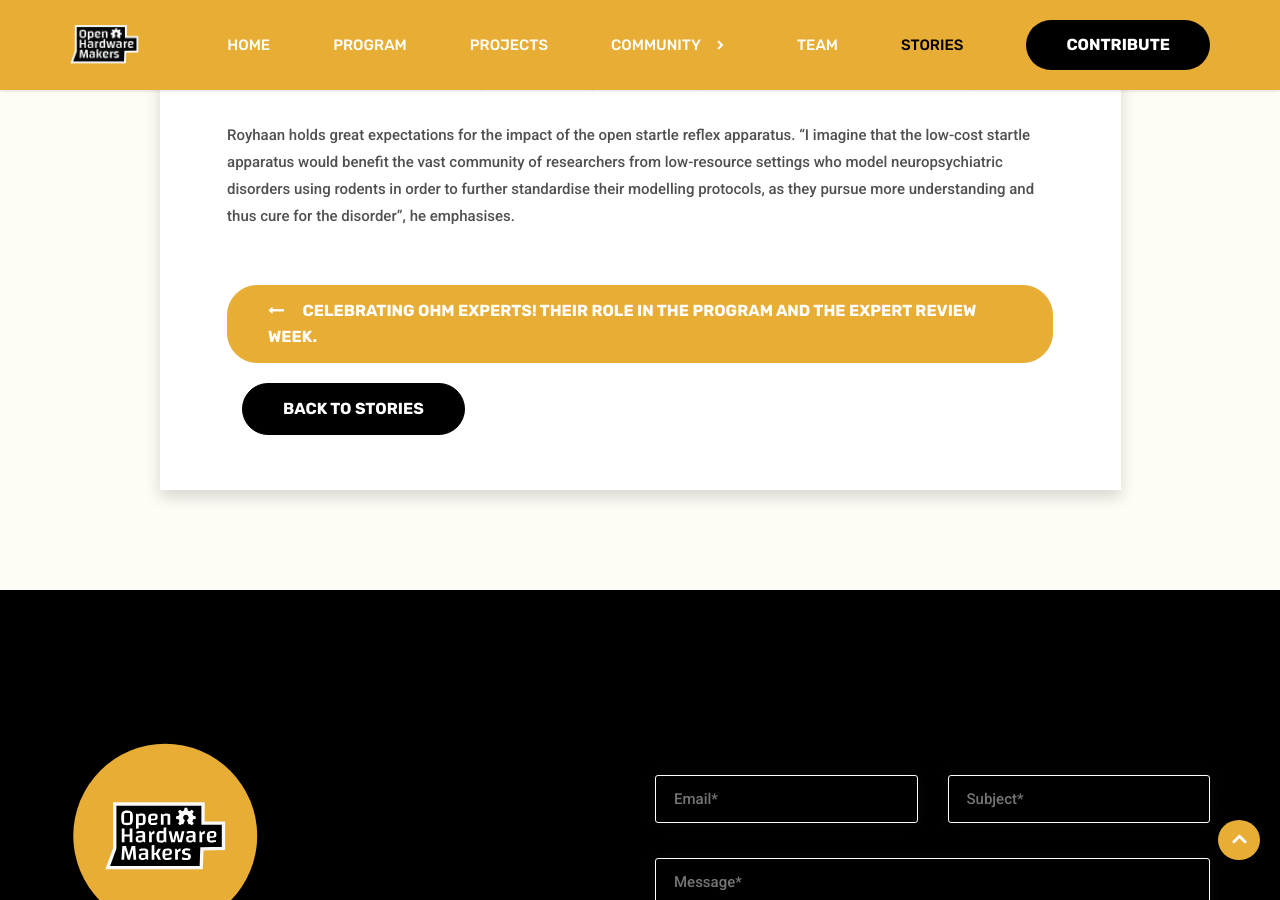
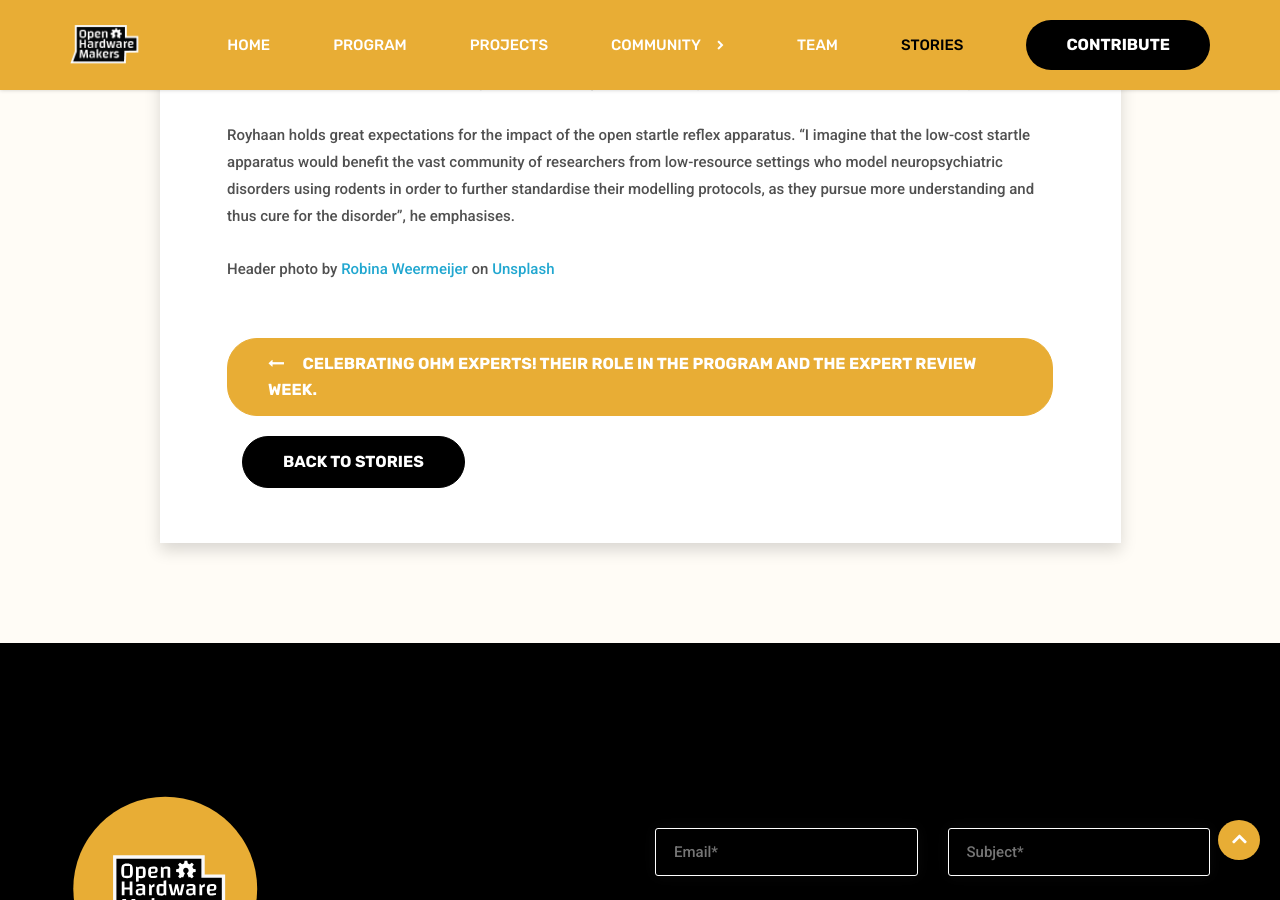
Before and after one commit to ohwmakers/ohwmakers-website, a Jekyll site: the page built from collections/_stories/startle_apparaturs.md, in a window 1280 px wide and 900 px high, scrolled down 1951 px. Built offline with Jekyll 4.4.1, drawn with Linux system fonts in a browser that asks for light colours; part of the change alters nothing that is shown.

```diff
--- a/collections/_stories/startle_apparaturs.md
+++ b/collections/_stories/startle_apparaturs.md
@@ -3,7 +3,7 @@ layout: post
 title: " Open neuropsychiatric research? Meet Royhaan Folarin and the open startle reflex apparatus"
 date: 2022-11-30 08:13:00 +0000
 tag: ["program","cohort2"]
-featured-image: "/assets/images/posts/passion.jpg"
+featured-image: "/assets/images/posts/brain.jpg"
 ---
 
 
@@ -26,3 +26,6 @@ As Royhaan is also a 3D-printing expert and an advocate of Free and Open Science
 His mentor is Artemis Koumoundourou, who helped him with logistic recommendations, identification of realistic milestones and ways to keep steady on the project. Also, Royhaan remarks that he has been able to leverage on the experience garnered during his prior collaboration with André Maia Chagas (part of OHM team) in the 3D-Printing of face shields and nose masks for a local Nigerian community, in order to help flatten the COVID-19 curve while at its peak.
 
 Royhaan holds great expectations for the impact of the open startle reflex apparatus. “I imagine that the low-cost startle apparatus would benefit the vast community of researchers from low-resource settings who model neuropsychiatric disorders using rodents in order to further standardise their modelling protocols, as they pursue more understanding and thus cure for the disorder”, he emphasises.
+
+
+Header photo by <a href="https://unsplash.com/@averey?utm_source=unsplash&utm_medium=referral&utm_content=creditCopyText">Robina Weermeijer</a> on <a href="https://unsplash.com/s/photos/mouse-dementia?utm_source=unsplash&utm_medium=referral&utm_content=creditCopyText">Unsplash</a>
```
Also changed, not shown: 1 other file.
